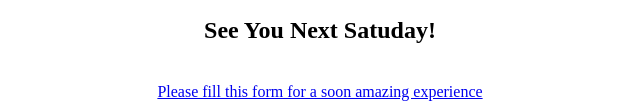
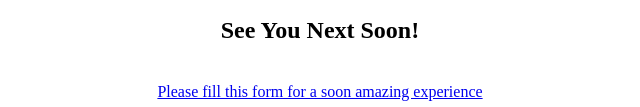
Before and after one commit to lqmxnTh/valentine, a plain HTML site: page index.html in a window 1280 px wide. Both pictures are taken after a click on the button "Yes". Shown: the part 419-526 px from the top of the page, without its empty margins (320-960 px from the left). Drawn offline with Linux system fonts and the light colour scheme.

Commit message:
Update index.html

```diff
--- a/index.html
+++ b/index.html
@@ -92,7 +92,7 @@
             var to_appear_2 = document.getElementById("to-appear-success-2");
             var to_disappear = document.getElementById("to-disappear-success");
             var zcount = document.getElementById("count");
-            sillyPhraseElement.textContent = 'See You Next Satuday!'
+            sillyPhraseElement.textContent = 'See You Next Soon!'
             if (count !== 0) {
                 zcount.textContent = "It Took You " + count + " try to Agree!"
             }
```
